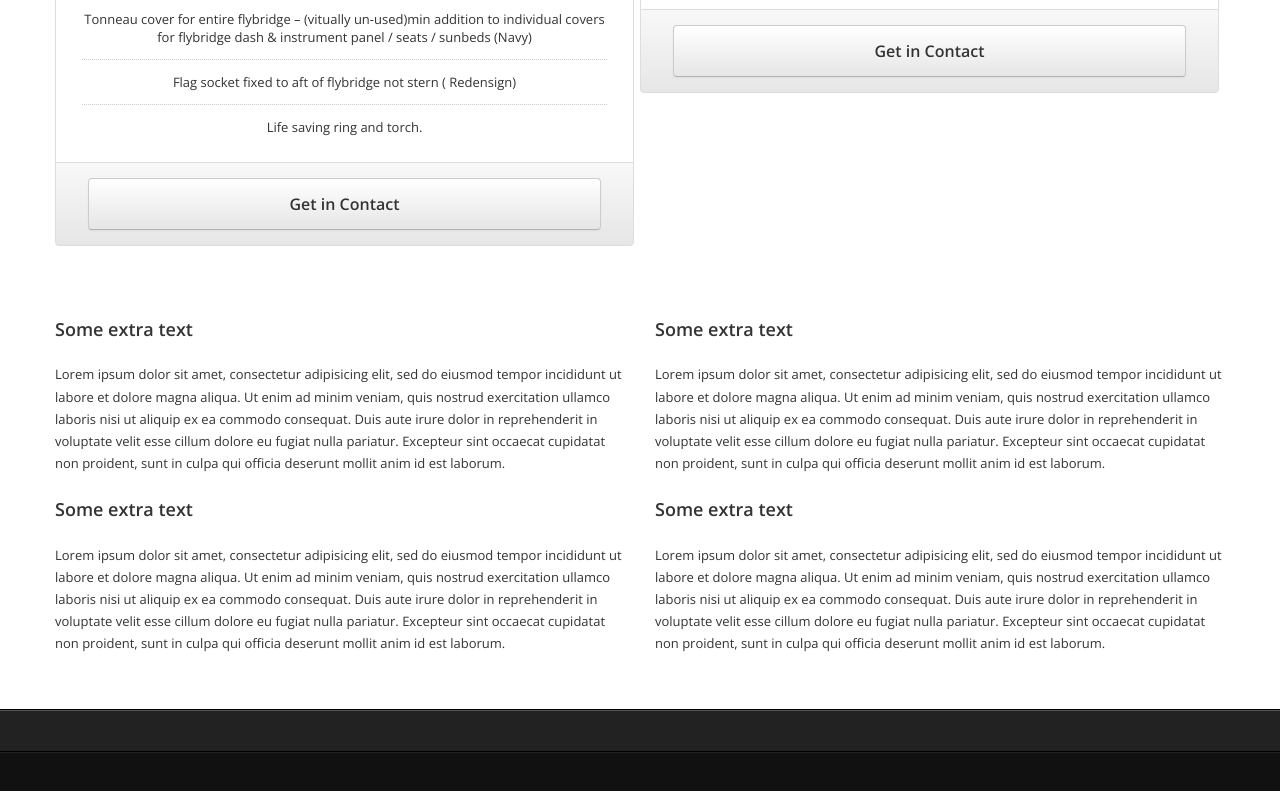
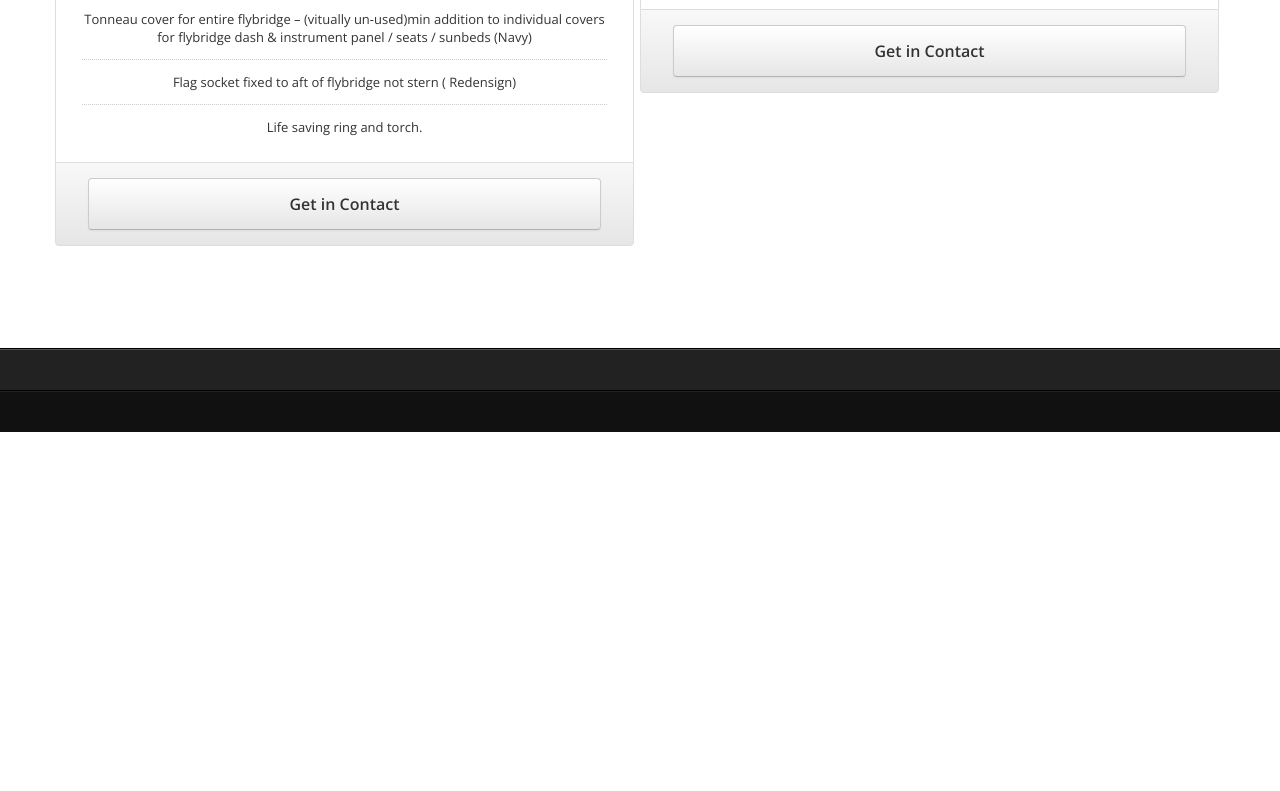
Before and after one commit to Kalyse/LadyJazz, a plain HTML site: page specs.html in a window 1280 px wide. Shown: the part 7363-8154 px from the top of the page. After the commit the page ends 7795 px from the top, so only its background shows below. Drawn offline with nearby package versions, Linux system fonts and the light colour scheme.

```diff
--- a/specs.html
+++ b/specs.html
@@ -832,41 +832,7 @@
                 <br /><br />
 
 
-                <div class="row">
 
-
-                    <div class="span6">
-
-                        <h3>Some extra text</h3>
-                        <p>Lorem ipsum dolor sit amet, consectetur adipisicing elit, sed do eiusmod tempor incididunt ut labore et dolore magna aliqua. Ut enim ad minim veniam, quis nostrud exercitation ullamco laboris nisi ut aliquip ex ea commodo consequat. Duis aute irure dolor in reprehenderit in voluptate velit esse cillum dolore eu fugiat nulla pariatur. Excepteur sint occaecat cupidatat non proident, sunt in culpa qui officia deserunt mollit anim id est laborum.</p>
-
-                    </div> <!-- /span6 -->
-
-
-                    <div class="span6">
-
-                        <h3>Some extra text</h3>
-                        <p>Lorem ipsum dolor sit amet, consectetur adipisicing elit, sed do eiusmod tempor incididunt ut labore et dolore magna aliqua. Ut enim ad minim veniam, quis nostrud exercitation ullamco laboris nisi ut aliquip ex ea commodo consequat. Duis aute irure dolor in reprehenderit in voluptate velit esse cillum dolore eu fugiat nulla pariatur. Excepteur sint occaecat cupidatat non proident, sunt in culpa qui officia deserunt mollit anim id est laborum.</p>
-
-                    </div> <!-- /span6 -->
-
-
-                    <div class="span6">
-
-                        <h3>Some extra text</h3>
-                        <p>Lorem ipsum dolor sit amet, consectetur adipisicing elit, sed do eiusmod tempor incididunt ut labore et dolore magna aliqua. Ut enim ad minim veniam, quis nostrud exercitation ullamco laboris nisi ut aliquip ex ea commodo consequat. Duis aute irure dolor in reprehenderit in voluptate velit esse cillum dolore eu fugiat nulla pariatur. Excepteur sint occaecat cupidatat non proident, sunt in culpa qui officia deserunt mollit anim id est laborum.</p>
-
-                    </div> <!-- /span6 -->
-
-
-                    <div class="span6">
-
-                        <h3>Some extra text</h3>
-                        <p>Lorem ipsum dolor sit amet, consectetur adipisicing elit, sed do eiusmod tempor incididunt ut labore et dolore magna aliqua. Ut enim ad minim veniam, quis nostrud exercitation ullamco laboris nisi ut aliquip ex ea commodo consequat. Duis aute irure dolor in reprehenderit in voluptate velit esse cillum dolore eu fugiat nulla pariatur. Excepteur sint occaecat cupidatat non proident, sunt in culpa qui officia deserunt mollit anim id est laborum.</p>
-
-                    </div> <!-- /span6 -->
-
-                </div> <!-- /row -->
 
 
 
```
